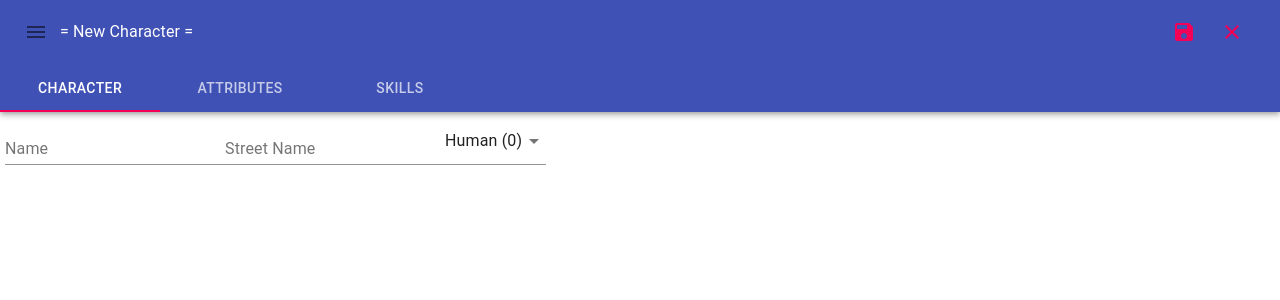
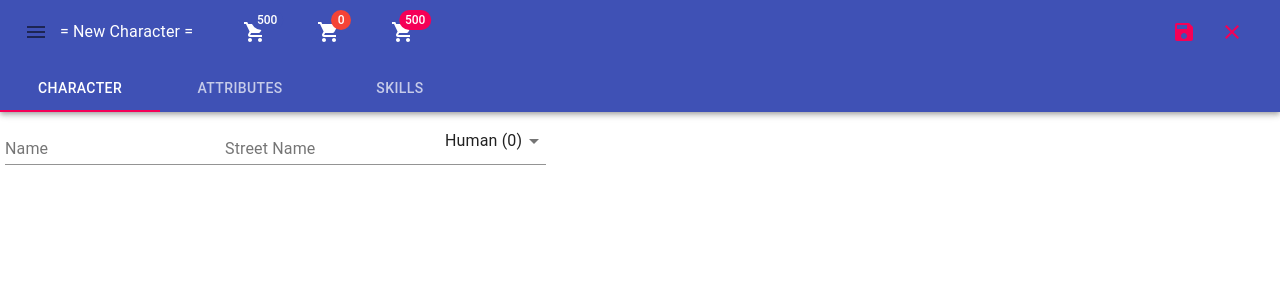
Before and after one commit to simonhaisz/cyberpunk-character-creator, a React (Create React App) app: page / in a window 1280 px wide. Shown: the top 300 px of the page. Built offline with nearby package versions, Linux system fonts and the light colour scheme.

Commit message:
Show spent and available karma

```diff
--- a/src/component/CharacterCreator.tsx
+++ b/src/component/CharacterCreator.tsx
@@ -16,9 +16,11 @@ import { ActionType } from "../reducer";
 import Character from "./Character";
 import Attributes from "./Attributes";
 import Skills from "./Skills";
+import Karma from "./Karma";
 
 const StyledBar = styled.div`
     flex-grow: 1;
+    display: flex;
 `;
 
 const StyleSidebar = styled(Drawer)`
@@ -73,6 +75,7 @@ const CharacterCreator: FC = () => {
                     </IconButton>
                     <StyledBar>
                         <CharacterName character={selectedCharacter} />
+                        <Karma />
                     </StyledBar>
                     <IconButton aria-label="save" onClick={saveClickHandler} color="secondary">
                         <SaveIcon />
--- /dev/null
+++ b/src/component/Karma.tsx
@@ -0,0 +1,29 @@
+import React, { FC, Fragment } from "react";
+import Badge from "@material-ui/core/Badge";
+import ShoppingCartIcon from "@material-ui/icons/ShoppingCart";
+import styled from "styled-components";
+import { useGlobalState } from "../context";
+
+const StyledBadge = styled(Badge)`
+    margin-left: 50px;
+`;
+
+const Karma: FC = () => {
+    const karma = useGlobalState("karma");
+    const { total, spent, available } = karma;
+    return (
+        <Fragment>
+            <StyledBadge badgeContent={total} color="primary" max={1000} showZero>
+                <ShoppingCartIcon />
+            </StyledBadge>
+            <StyledBadge badgeContent={spent} color="error" max={1000} showZero>
+                <ShoppingCartIcon />
+            </StyledBadge>
+            <StyledBadge badgeContent={available} color="secondary" max={1000} showZero>
+                <ShoppingCartIcon />
+            </StyledBadge>
+        </Fragment>
+    );
+};
+
+export default Karma;
```
